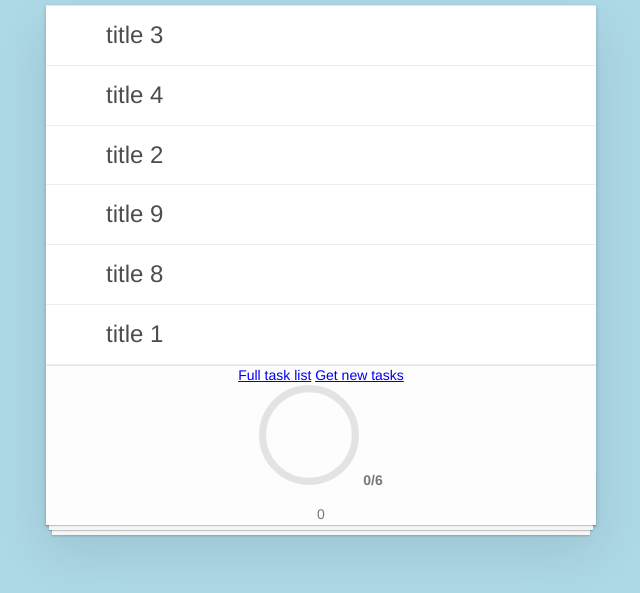
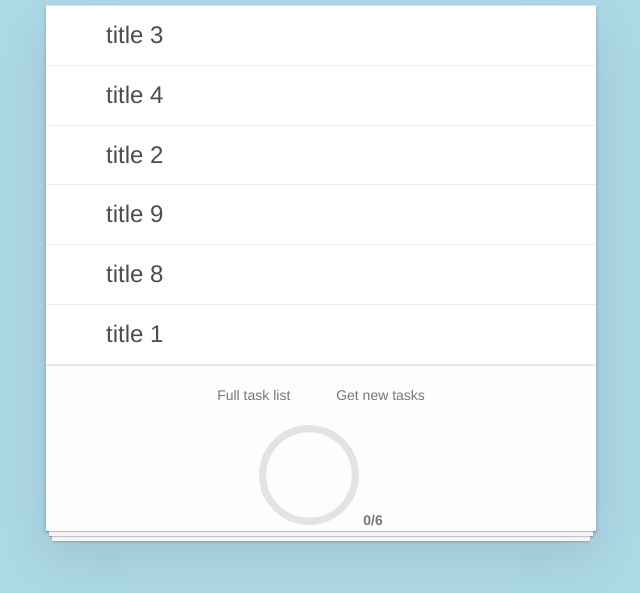
Before and after one commit to caquillo07/tasks-list, a website: page index.html in a window 1280 px wide. Shown: the part 125-718 px from the top of the page, without its empty margins (319-959 px from the left). Drawn offline with Linux system fonts and the light colour scheme.

Commit message:
last min changes

```diff
--- a/css/style.css
+++ b/css/style.css
@@ -77,7 +77,7 @@ input[type="checkbox"] {
 }
 
 #menu {
-	margin: 0;
+	margin: 20px auto;
 	padding: 0;
 	list-style: none;
     width: 100%;
@@ -87,9 +87,28 @@ input[type="checkbox"] {
 
 #menu li {
     display: inline;
+    padding: 10px;
 }
 
-#menu #circle {
+#menu li a {
+	color: inherit;
+	margin: 3px;
+	padding: 3px 7px;
+	text-decoration: none;
+	border: 1px solid transparent;
+	border-radius: 3px;
+}
+
+#menu li a:hover {
+	border-color: rgba(175, 47, 47, 0.1);
+}
+
+/* Might need to get rid of */
+#menu #circle strong {
+    text-align: center;
+    width: 100%;
+    line-height: 40px;
+    font-size: 30px;
 }
 
 #task-list {
--- a/templates/circle-progress.html
+++ b/templates/circle-progress.html
@@ -4,4 +4,3 @@
         <i>%</i>
     </strong>
 </div>
-<p>{{count}}</p>
--- a/views/home-page.html
+++ b/views/home-page.html
@@ -25,15 +25,13 @@
             <li>
                 <a href="#/tasks">Get new tasks</a>
             </li>
-            <li>
-                <div circle-progress
-                    count="home.completedCount"
-                    total="home.tasks.length"
-                    circle-config="home.circleConfig"
-                    ng-if="home.circleConfig != undefined"
-                ></div>
-            </li>
         </ul>
+        <div circle-progress
+            count="home.completedCount"
+            total="home.tasks.length"
+            circle-config="home.circleConfig"
+            ng-if="home.circleConfig != undefined"
+        ></div>
     </footer>
 
 </section>
```
